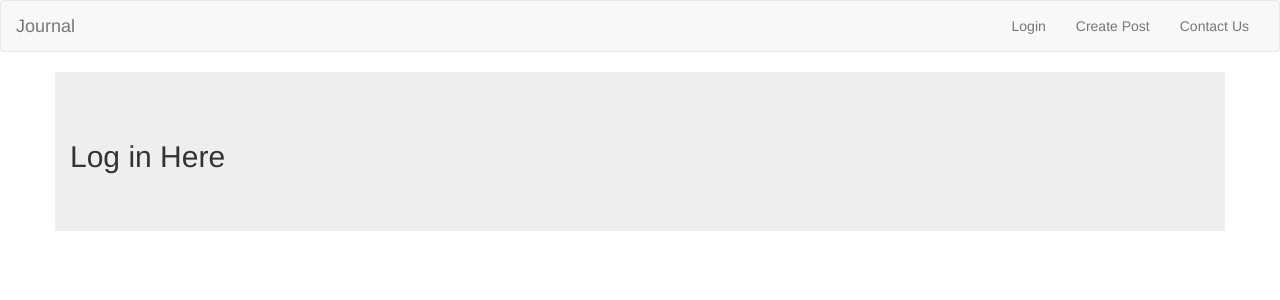
After one commit to smflanag/Journal, a Django app: page /login in a window 1280 px wide. The commit adds this page. Shown: the top 300 px of the page. Run offline with Django 3.2, Linux system fonts and the light colour scheme; some libraries are stand-ins or nearby versions.

Commit message:
Login page made, linked, extended from homepage

```diff
--- a/Journal/Journal/urls.py
+++ b/Journal/Journal/urls.py
@@ -22,4 +22,5 @@ urlpatterns = [
     url('admin/', admin.site.urls),
     url(r'^$',views.Homepage,name='home'),
     url(r'^create',views.CreateEntry,name='create_entry'),
+    url(r'^login',views.Login,name='login'),
 ]
--- a/Journal/entries/views.py
+++ b/Journal/entries/views.py
@@ -8,3 +8,7 @@ def Homepage(request):
 def CreateEntry(request):
     template_name = 'create_entry'
     return render(request, 'create_entry.html')
+
+def Login(request):
+    template_name = 'login'
+    return render(request, 'login.html')
--- a/Journal/templates/home.html
+++ b/Journal/templates/home.html
@@ -25,7 +25,7 @@
     <!-- Collect the nav links, forms, and other content for toggling -->
     <div class="collapse navbar-collapse" id="bs-example-navbar-collapse-1">
       <ul class="nav navbar-nav navbar-right">
-        <li><a href="#">Login</a></li>
+        <li><a href="{% url 'login' %}">Login</a></li>
           <li><a href="{% url 'create_entry' %}">Create Post</a></li>
         <li><a href="#">Contact Us</a></li>
       </ul>
--- /dev/null
+++ b/Journal/templates/login.html
@@ -0,0 +1,6 @@
+{% extends "home.html" %}
+
+{% block body_block %}
+<div class="jumbotron container"><h2>Log in Here</h2></div>
+
+{% endblock %}
```
